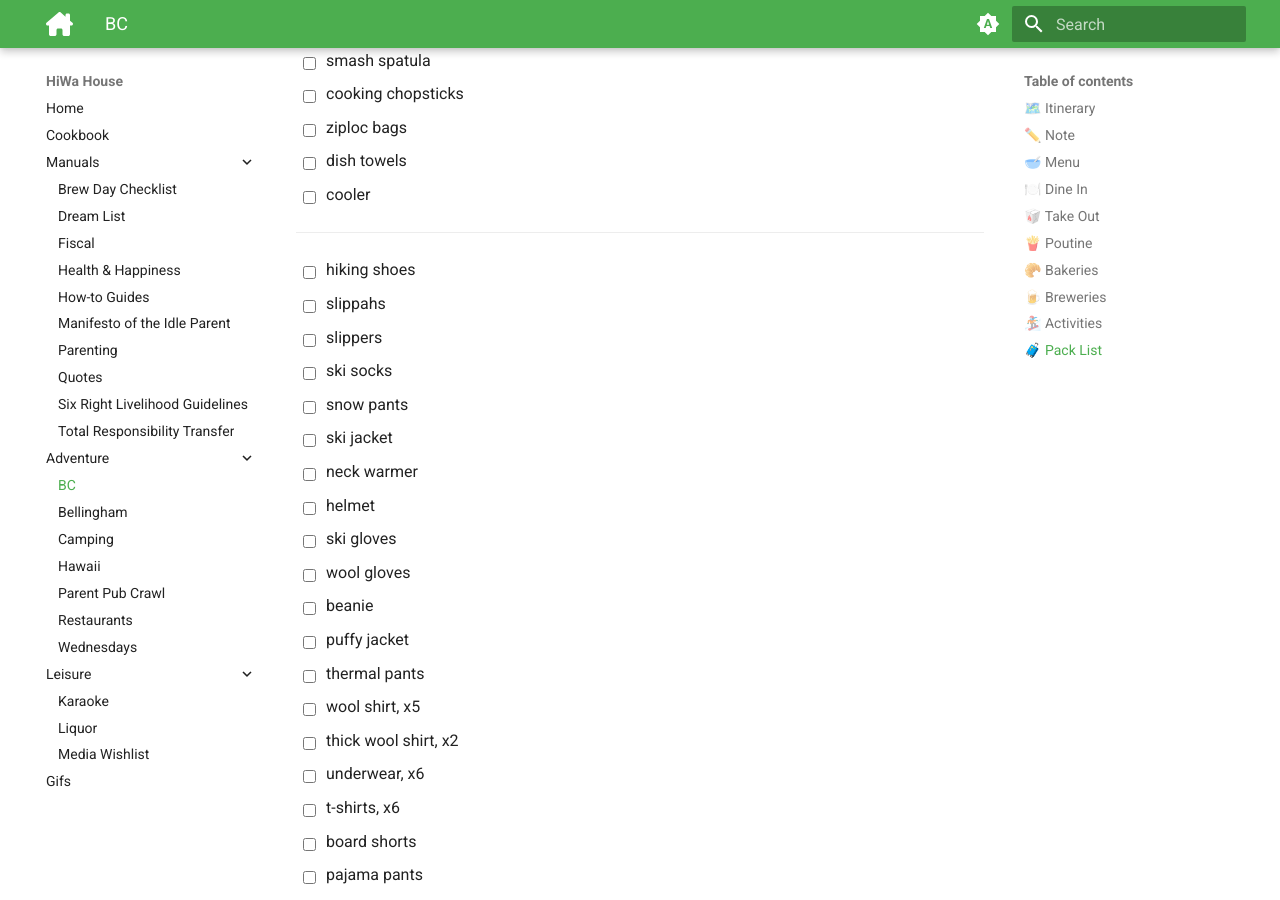
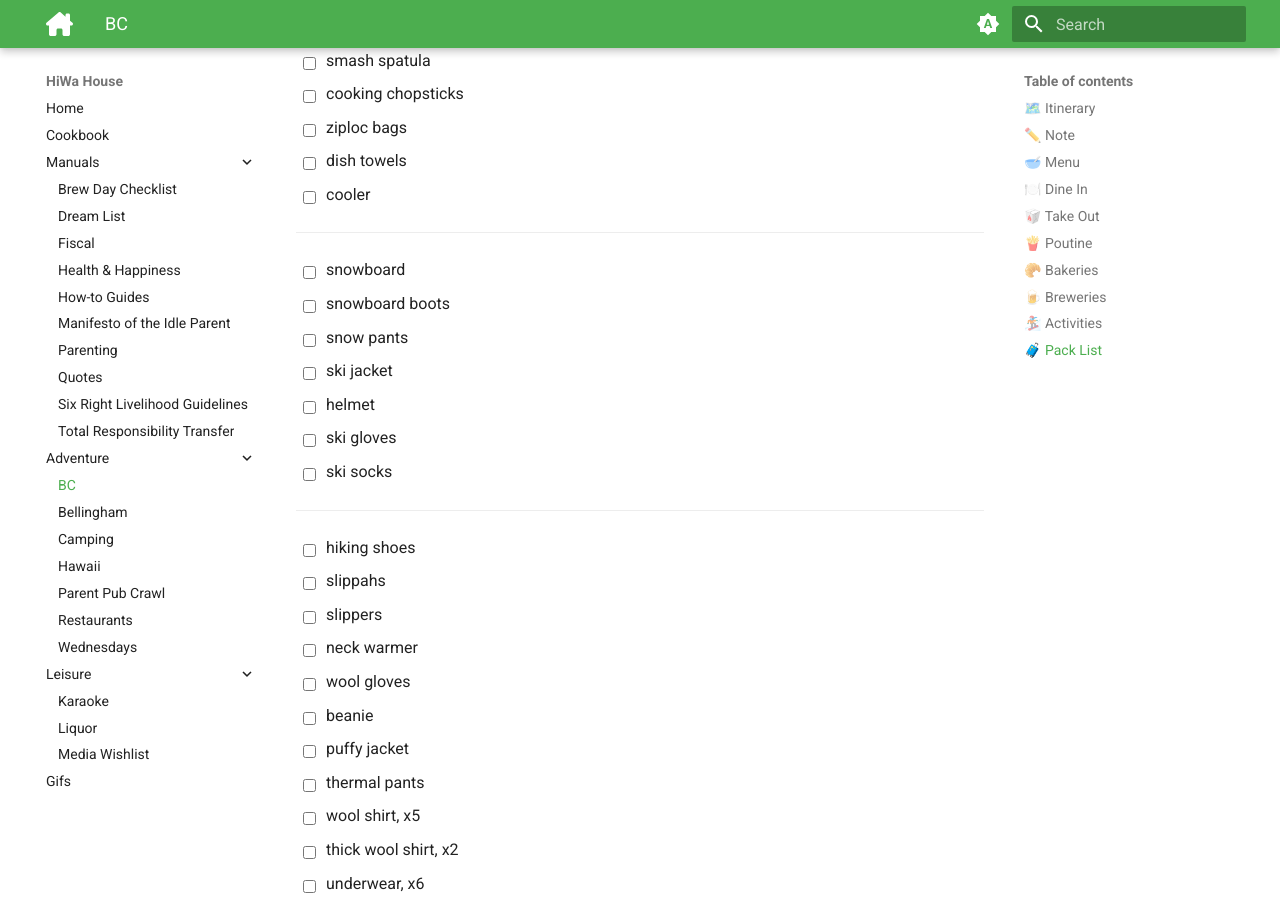
Before and after one commit to hiwa-house/teletraan, an MkDocs documentation site: the page built from docs/adventure/bc.md, in a window 1280 px wide and 900 px high, scrolled down 7240 px. Built offline with MkDocs 1.6.1 and Material for MkDocs 9.7.7, drawn with Linux system fonts in a browser that asks for light colours; comment, search, counter and statistics services are not loaded.

Commit message:
Update bc.md

```diff
--- a/docs/adventure/bc.md
+++ b/docs/adventure/bc.md
@@ -206,15 +206,18 @@
 - [ ] dish towels
 - [ ] cooler
 ---
+- [ ] snowboard
+- [ ] snowboard boots
+- [ ] snow pants
+- [ ] ski jacket
+- [ ] helmet
+- [ ] ski gloves
+- [ ] ski socks
+---
 - [ ] hiking shoes
 - [ ] slippahs
 - [ ] slippers
-- [ ] ski socks
-- [ ] snow pants
-- [ ] ski jacket
 - [ ] neck warmer
-- [ ] helmet
-- [ ] ski gloves
 - [ ] wool gloves
 - [ ] beanie
 - [ ] puffy jacket
```
